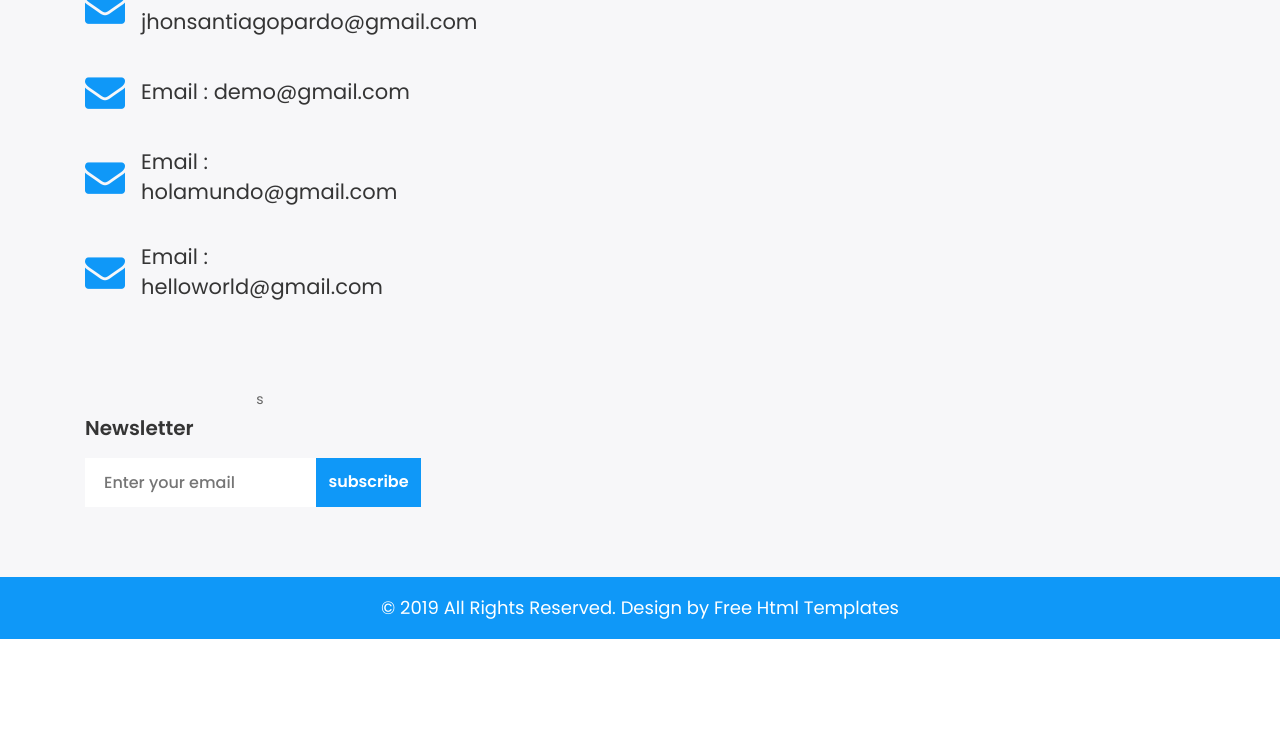
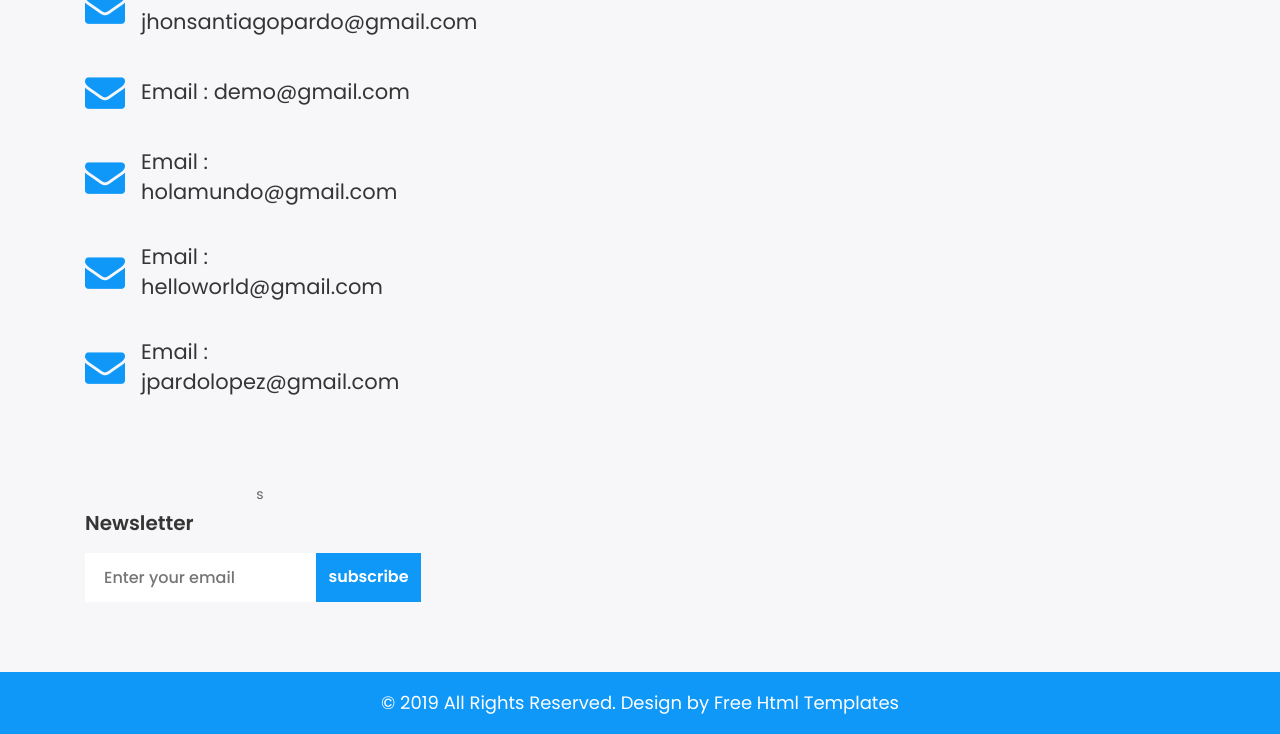
Before and after one commit to JPARDOL92/CursoGit, a plain HTML site: page index.html in a window 1280 px wide. Shown: the part 5517-6251 px from the top of the page. Before the commit the page ends 6156 px from the top, so only its background shows below. Drawn offline with nearby package versions, Linux system fonts and the light colour scheme; files whose address does not match are found by name.

Commit message:
Agregando correo jpardolopez@gmail.com

```diff
--- a/index.html
+++ b/index.html
@@ -586,7 +586,7 @@
                         <li><a href="#"><i class="fa fa-envelope" aria-hidden="true"></i></a>Email : demo@gmail.com</li>
                         <li><a href="#"><i class="fa fa-envelope" aria-hidden="true"></i></a>Email : holamundo@gmail.com</li>
                         <li><a href="#"><i class="fa fa-envelope" aria-hidden="true"></i></a>Email : helloworld@gmail.com</li>
-
+                        <li><a href="#"><i class="fa fa-envelope" aria-hidden="true"></i></a>Email : jpardolopez@gmail.com</li>
                      </ul>
                      <form class="bottom_form">s
                         <h3>Newsletter</h3>
```
